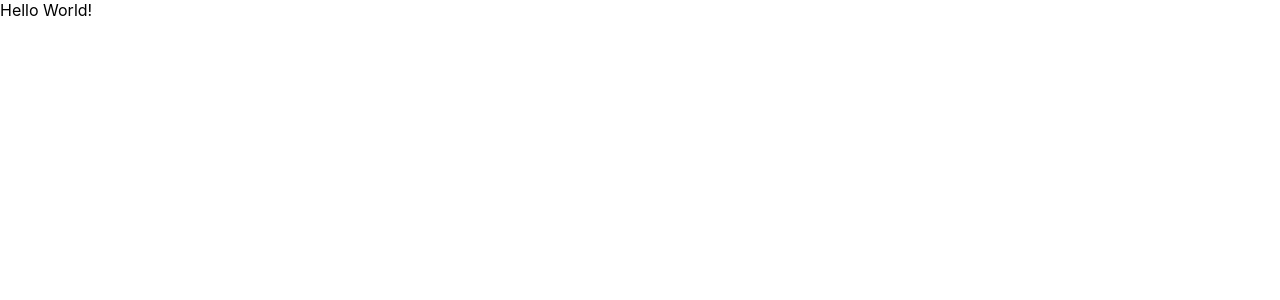
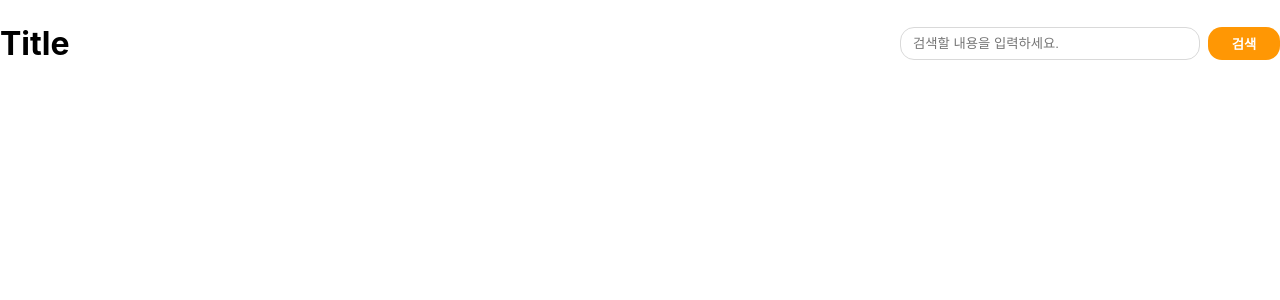
Before and after one commit to llbllhllk/cnu-sw-academy-project-frontend, a React (Create React App) app: page / in a window 1280 px wide. Shown: the top 300 px of the page. Built offline with nearby package versions, Linux system fonts and the light colour scheme.

Commit message:
Feat: Home redirect 처리

```diff
--- a/src/App.js
+++ b/src/App.js
@@ -1,10 +1,14 @@
 import GlobalStyle from 'assets/styles/GlobalStyle';
+import Home from 'pages/Home';
+import { Route, Routes } from 'react-router-dom';
 
 export default function App() {
   return (
     <>
       <GlobalStyle />
-      <span>Hello World!</span>
+      <Routes>
+        <Route path='/' element={<Home />} />
+      </Routes>
     </>
   );
 }
--- a/src/index.js
+++ b/src/index.js
@@ -3,11 +3,14 @@
 import reportWebVitals from './reportWebVitals';
 import React from 'react';
 import ReactDOM from 'react-dom/client';
+import { BrowserRouter } from 'react-router-dom';
 
 const root = ReactDOM.createRoot(document.getElementById('root'));
 root.render(
   <React.StrictMode>
-    <App />
+    <BrowserRouter>
+      <App />
+    </BrowserRouter>
   </React.StrictMode>,
 );
 
```
